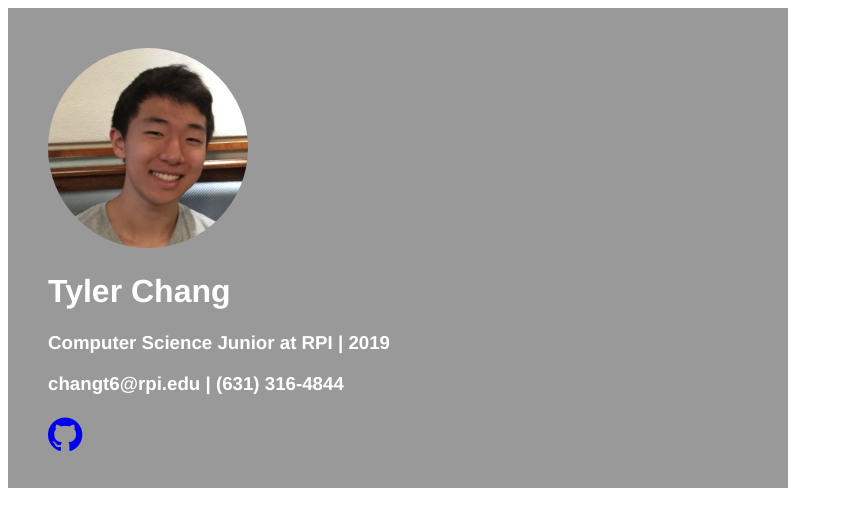
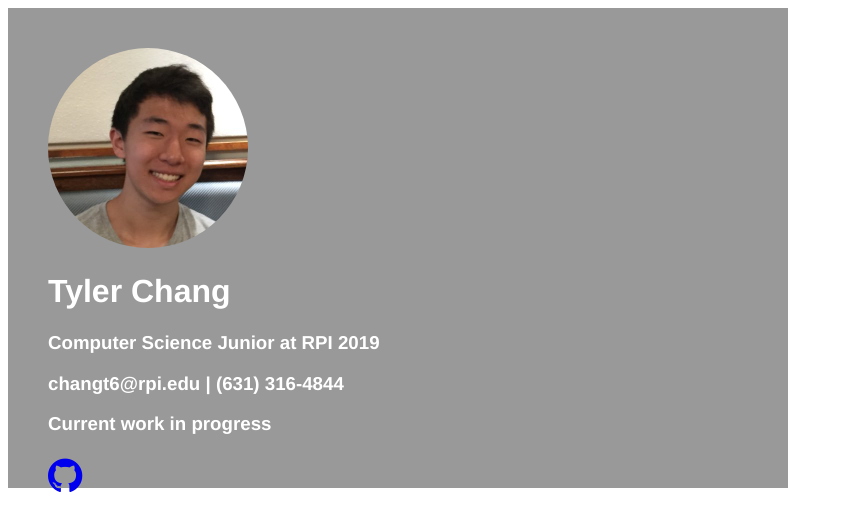
Before and after one commit to tylerkchang/tylerkchang.github.io, a plain HTML site: page index.html in a window 1280 px wide. Shown: the whole page, without its empty margins (0-843 px from the left). Drawn offline with Linux system fonts and the light colour scheme.

Commit message:
Added "current work in progress"

```diff
--- a/index.html
+++ b/index.html
@@ -12,8 +12,9 @@
   <div class="prof-box">
     <img src="images/tyler.jpg" class="prof-pic">
     <h1>Tyler Chang</h1>
-    <h3>Computer Science Junior at RPI | 2019</h3>
+    <h3>Computer Science Junior at RPI 2019</h3>
     <h3>changt6@rpi.edu | (631) 316-4844</h3>
+    <h3>Current work in progress</h3>
 
   <div class="icons">
     <a href="https://github.com/yungkyung" target="_blank"> <i class="fa fa-github" aria-hidden="true"></i>
```
